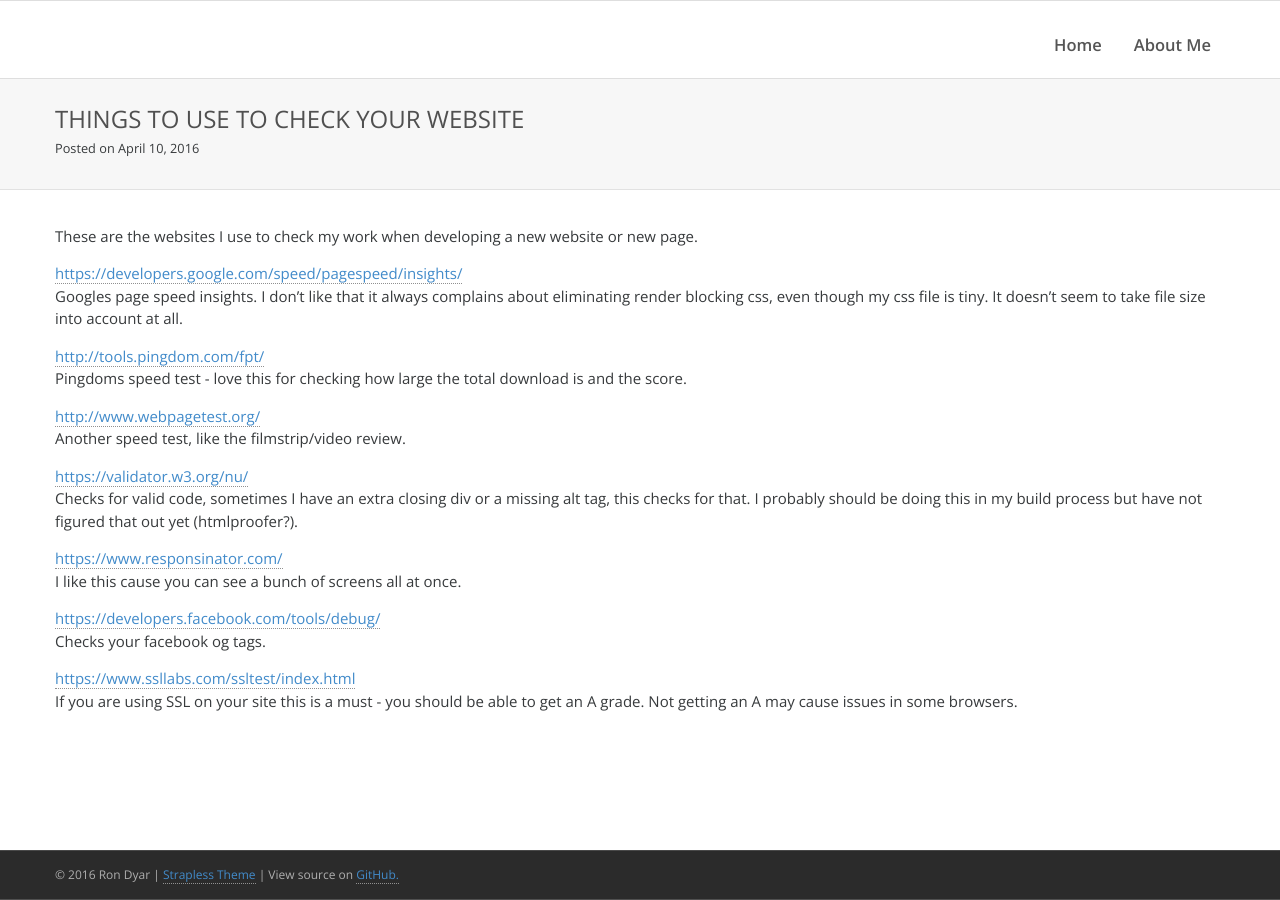
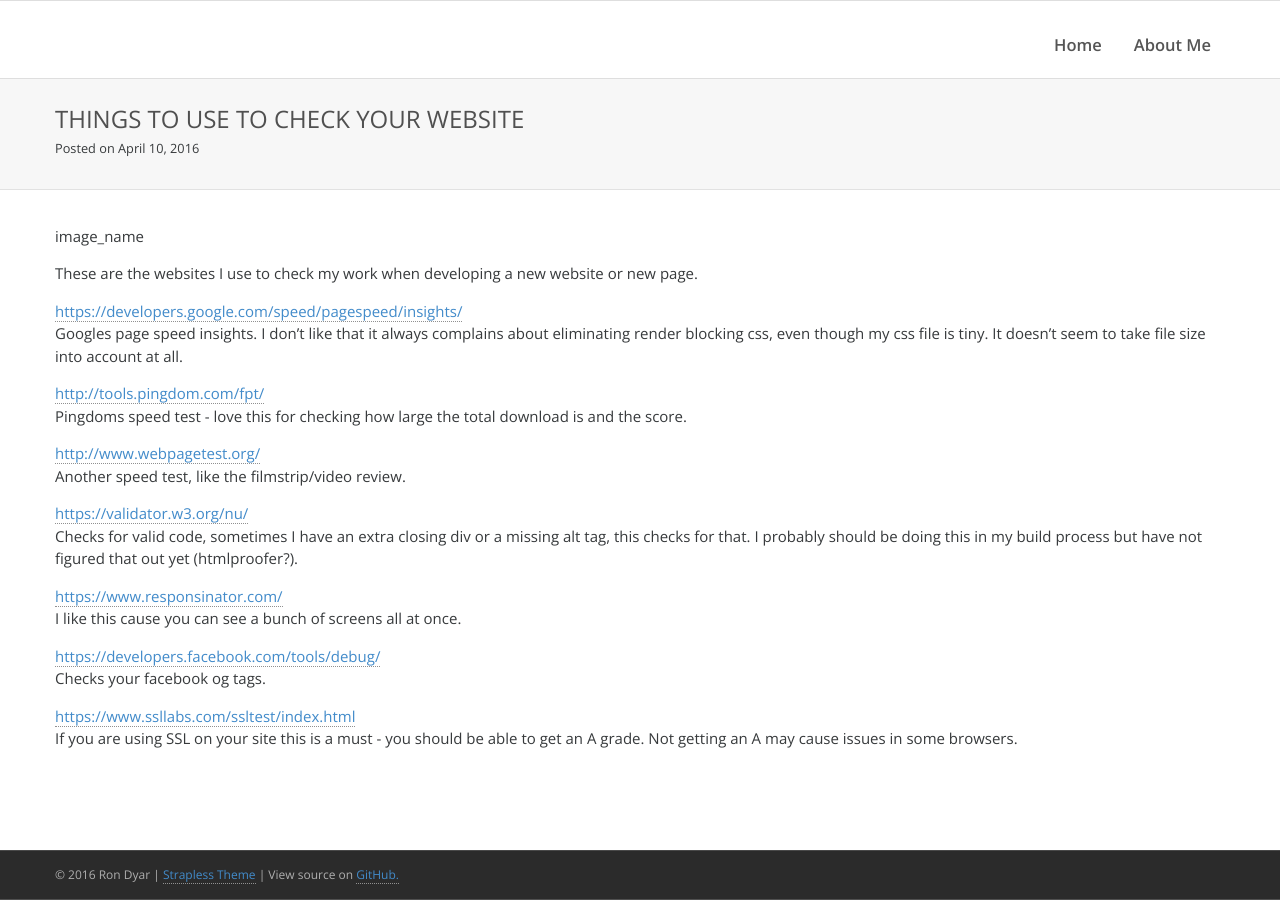
Before and after one commit to rdyar/rdyar.github.io, a Jekyll site: the page built from _posts/2016-04-10-things-to-use-to-check-your-website.md, in a window 1280 px wide. Built offline with Jekyll 4.4.1, drawn with Linux system fonts in a browser that asks for light colours.

Commit message:
Update 2016-04-10-things-to-use-to-check-your-website.md

```diff
--- a/_posts/2016-04-10-things-to-use-to-check-your-website.md
+++ b/_posts/2016-04-10-things-to-use-to-check-your-website.md
@@ -1,5 +1,14 @@
 ---
+style:
+  name: post
+img: image_name
 ---
+{% if page.img %}
+  {{ page.img }}
+{% else %}
+  No image
+{% endif %}
+
 These are the websites I use to check my work when developing a new website or new page.
 
 [https://developers.google.com/speed/pagespeed/insights/](https://developers.google.com/speed/pagespeed/insights/)
```
